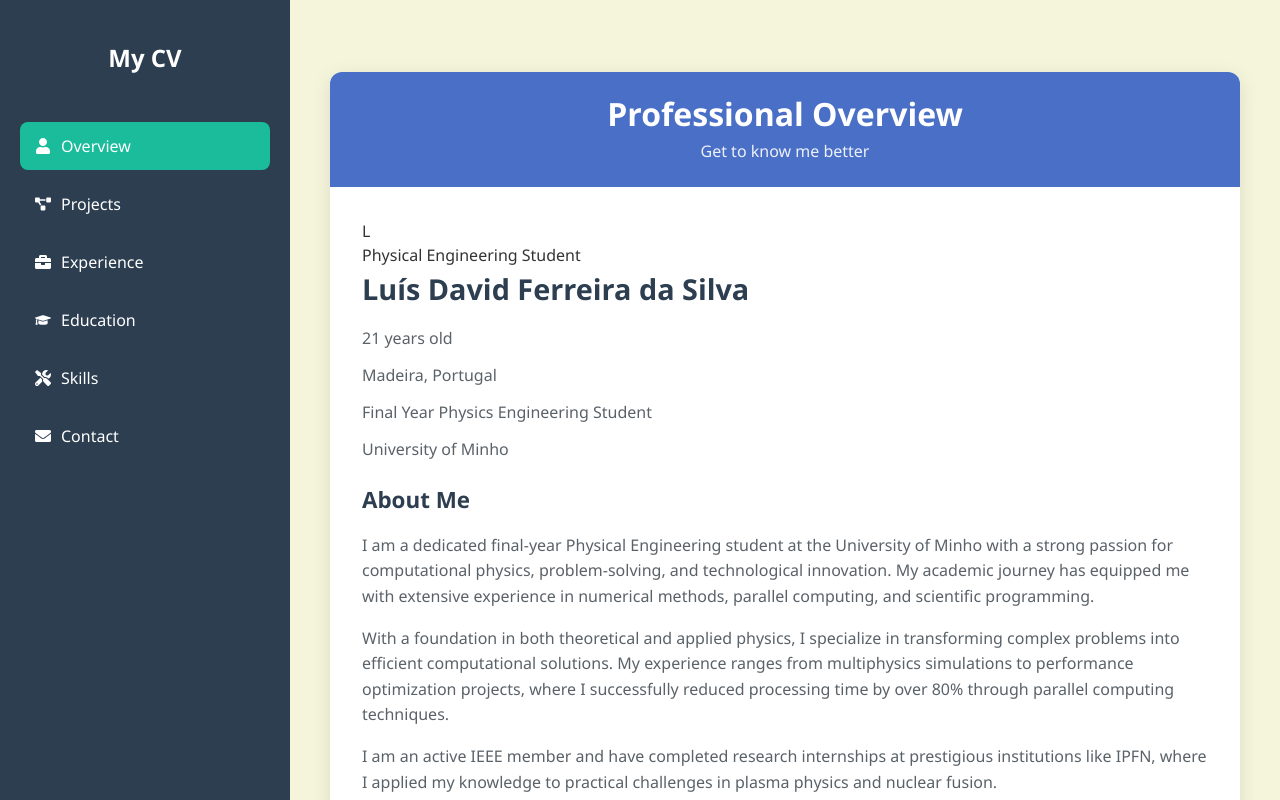
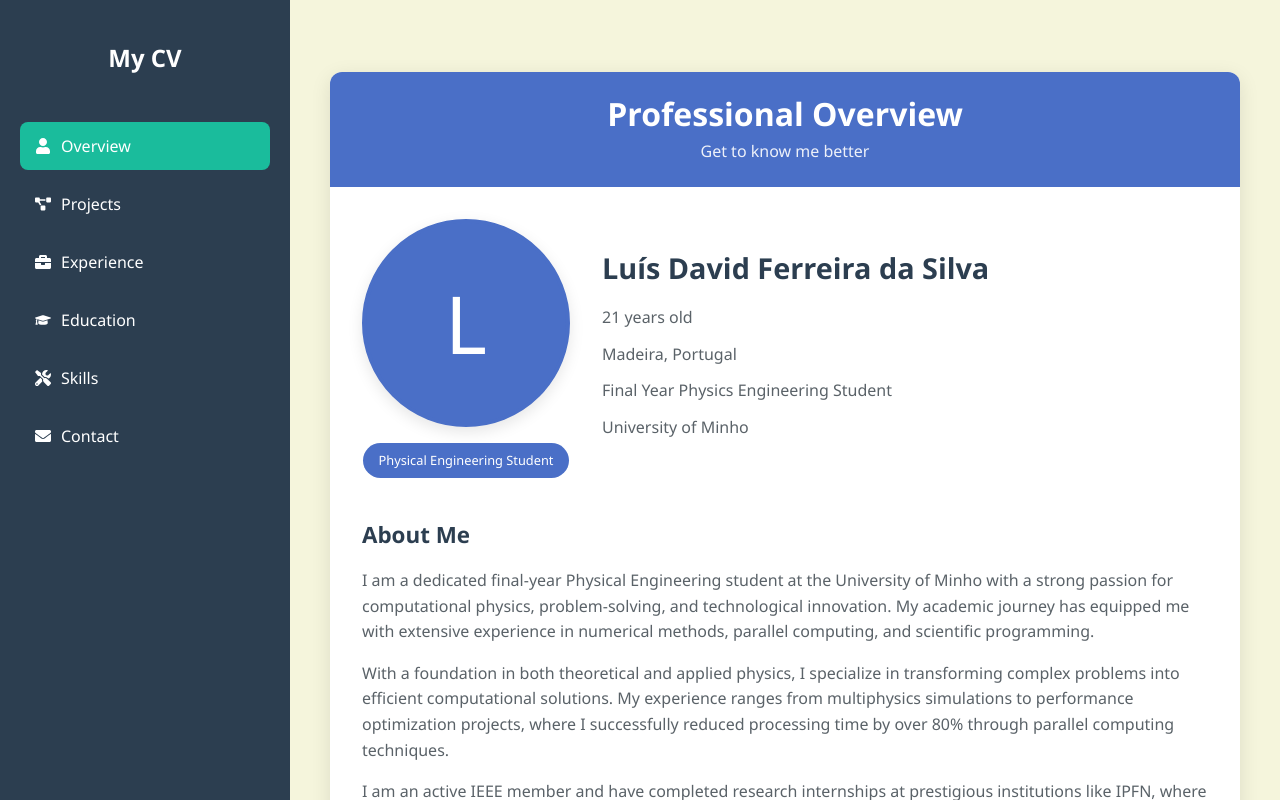
Before and after one commit to UnkowwnPhysics/CV, a React (Vite) app: page / in a window 1280 px wide. Built offline with nearby package versions, Linux system fonts and the light colour scheme.

Commit message:
Update Overview.css

```diff
--- a/src/components/MainContent/Overview.css
+++ b/src/components/MainContent/Overview.css
@@ -12,19 +12,7 @@
   background: #4a6fc7;
   color: white;
   padding: 1.5rem 2rem;
-  position: relative;
   text-align: center;
-}
-
-.profile-avatar {
-  width: 60px;
-  height: 60px;
-  border-radius: 50%;
-  object-fit: cover;
-  border: 2px solid #fff;
-  position: absolute;
-  top: 1rem;
-  left: 1rem;
 }
 
 .overview-header h1 {
@@ -39,6 +27,49 @@
 
 .overview-content {
   padding: 2rem;
+}
+
+.profile-section {
+  display: flex;
+  margin-bottom: 2.5rem;
+  gap: 2rem;
+  align-items: center;
+}
+
+.profile-icon-container {
+  position: relative;
+  flex-shrink: 0;
+  display: flex;
+  flex-direction: column;
+  align-items: center;
+}
+
+.profile-icon {
+  width: 200px;
+  height: 200px;
+  display: flex;
+  align-items: center;
+  justify-content: center;
+  background: #4a6fc7;
+  color: white;
+  border-radius: 50%;
+  font-size: 5rem;
+  border: 4px solid #4a6fc7;
+  box-shadow: 0 5px 15px rgba(0, 0, 0, 0.1);
+}
+
+.photo-overlay {
+  margin-top: 1rem;
+  background: #4a6fc7;
+  color: white;
+  padding: 0.5rem 1rem;
+  border-radius: 20px;
+  font-size: 0.8rem;
+  white-space: nowrap;
+}
+
+.profile-details {
+  flex-grow: 1;
 }
 
 .profile-details h2 {
@@ -115,18 +146,22 @@
     margin: 1rem;
   }
 
+  .profile-section {
+    flex-direction: column;
+    text-align: center;
+  }
+
+  .detail-item {
+    justify-content: center;
+  }
+
   .facts-grid {
     grid-template-columns: 1fr;
   }
 
-.profile-avatar {
-  width: 40px;      /* Bem pequeno */
-  height: 40px;
-  border-radius: 50%;
-  object-fit: cover;
-  border: 1.5px solid #fff;
-  position: absolute;
-  top: 0.5rem;
-  left: 0.5rem;
-  box-shadow: 0 2px 5px rgba(0, 0, 0, 0.15);
+  .profile-icon {
+    width: 150px;
+    height: 150px;
+    font-size: 4rem;
+  }
 }
```
